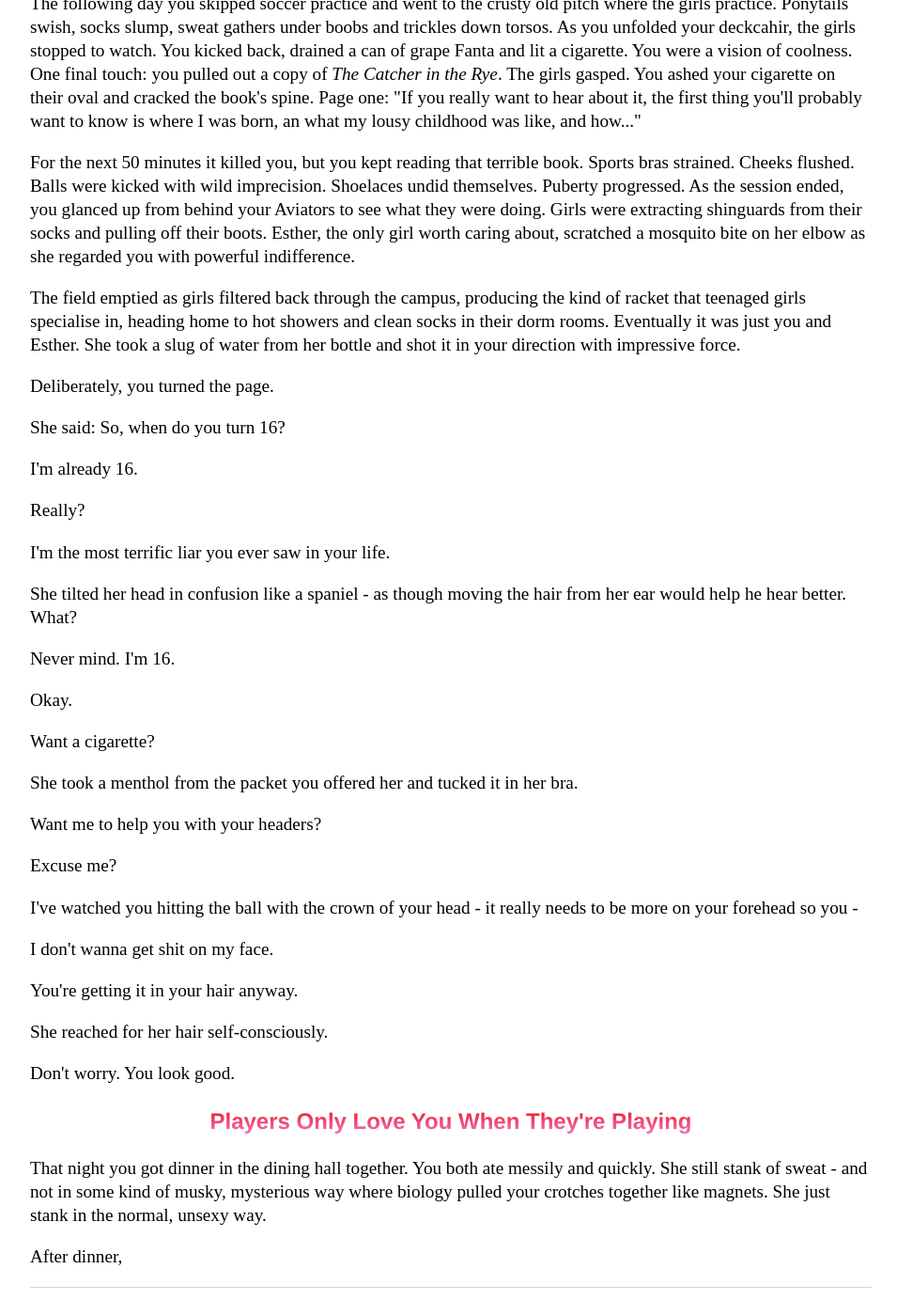
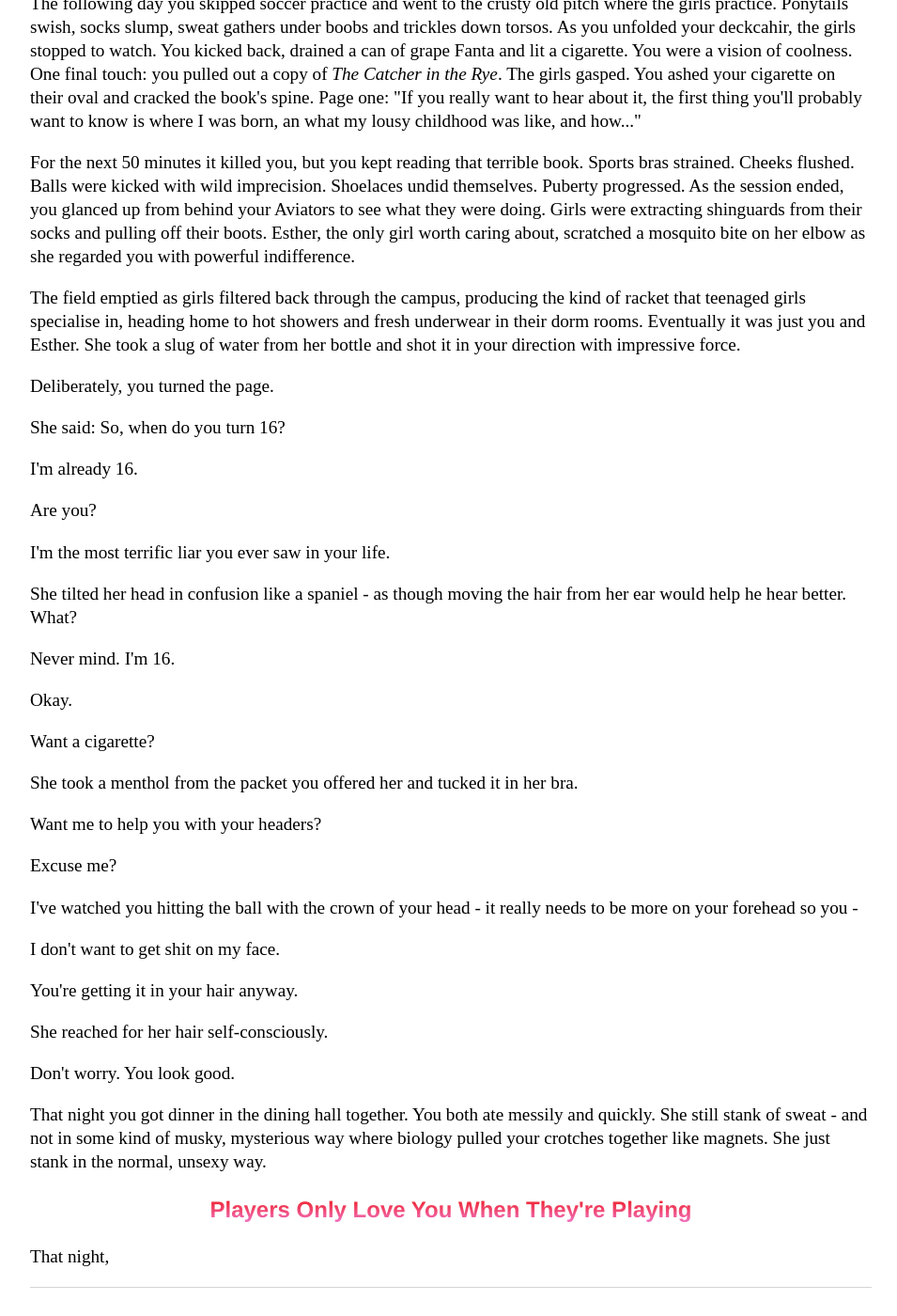
Before and after one commit to Pinelife/pinelife.github.io, a Jekyll site: the page built from Hellhole/excitingevent2.html, in a window 1280 px wide and 1400 px high, scrolled down 1211 px. Shown: the whole window at 94% size, without its empty margins (160-1115 px from the left). Built offline with Jekyll 4.4.1, drawn with Linux system fonts in a browser that asks for light colours.

Commit message:
Update excitingevent2.html

```diff
--- a/Hellhole/excitingevent2.html
+++ b/Hellhole/excitingevent2.html
@@ -72,7 +72,7 @@ socks and pulling off their boots. Esther, the only girl worth caring about, scr
 </p>
 <p>
   The field emptied as girls filtered back through the campus, producing the kind of racket that teenaged girls specialise in, heading
-home to hot showers and clean socks in their dorm rooms. Eventually it was just you and Esther. She took a slug of water from her bottle and shot it in your
+home to hot showers and fresh underwear in their dorm rooms. Eventually it was just you and Esther. She took a slug of water from her bottle and shot it in your
 direction with impressive force.
 </p>
 <p>
@@ -80,7 +80,7 @@ Deliberately, you turned the page.
 </p>
 <p>She said: So, when do you turn 16?</p>
 <p>I'm already 16.</p>
-<p>Really?</p>
+<p>Are you?</p>
 <p>I'm the most terrific liar you ever saw in your life.</p>
 <p>She tilted her head in confusion like a spaniel - as though moving the hair from her ear would help he hear better.
  What?</p>
@@ -91,12 +91,12 @@ Deliberately, you turned the page.
 <p>Want me to help you with your headers?</p>
 <p>Excuse me?</p>
 <p>I've watched you hitting the ball with the crown of your head - it really needs to be more on your forehead so you -</p>
-<p>I don't wanna get shit on my face.</p>
+<p>I don't want to get shit on my face.</p>
 <p>You're getting it in your hair anyway.</p>
 <p>She reached for her hair self-consciously.</p>
 <p>Don't worry. You look good.</p>
-<h3 id = "players">Players Only Love You When They're Playing</h3>
 <p>That night you got dinner in the dining hall together. You both ate messily and quickly. She still stank of sweat - and not in some kind
   of musky, mysterious way where biology pulled your crotches together like magnets. She just stank in the normal, unsexy way.
 </p>
-<p>After dinner, </p>
+<h3 id = "players">Players Only Love You When They're Playing</h3>
+<p>That night, </p>
```
